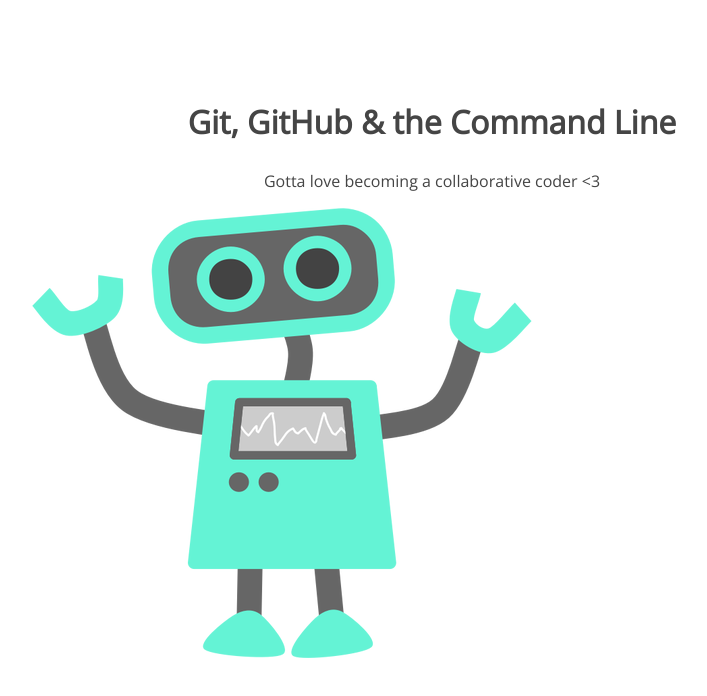
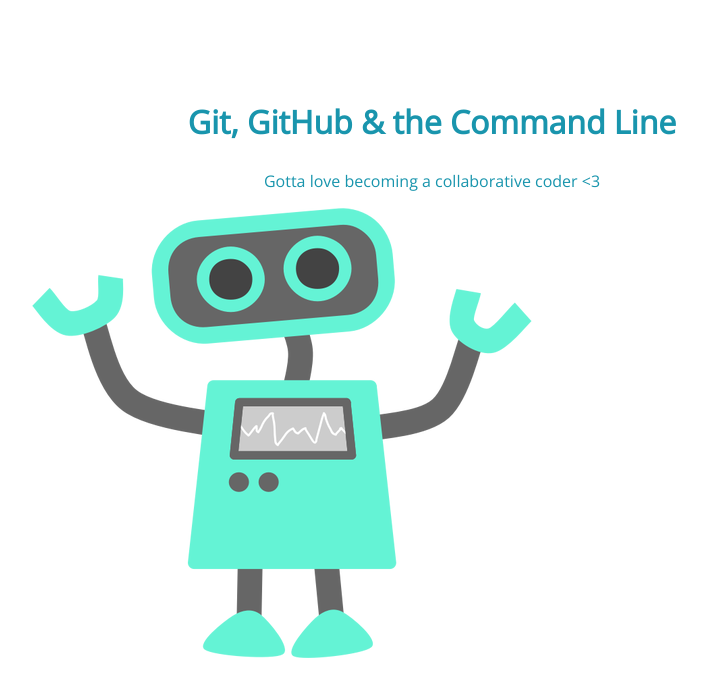
Before and after one commit to kymie9899/105-project, a plain HTML site: page index.html in a window 1280 px wide. Shown: the whole page, without its empty margins (208-915 px from the left). Drawn offline with nearby package versions, Linux system fonts and the light colour scheme.

Commit message:
My second commit

```diff
--- a/css/style.css
+++ b/css/style.css
@@ -5,7 +5,7 @@ section {
 section h1,
 section p {
 	text-align: center;
-	color: #454545;
+	color: #1995ad;
 }
 section h1 {
 	font: 32px 'Open Sans';
```
